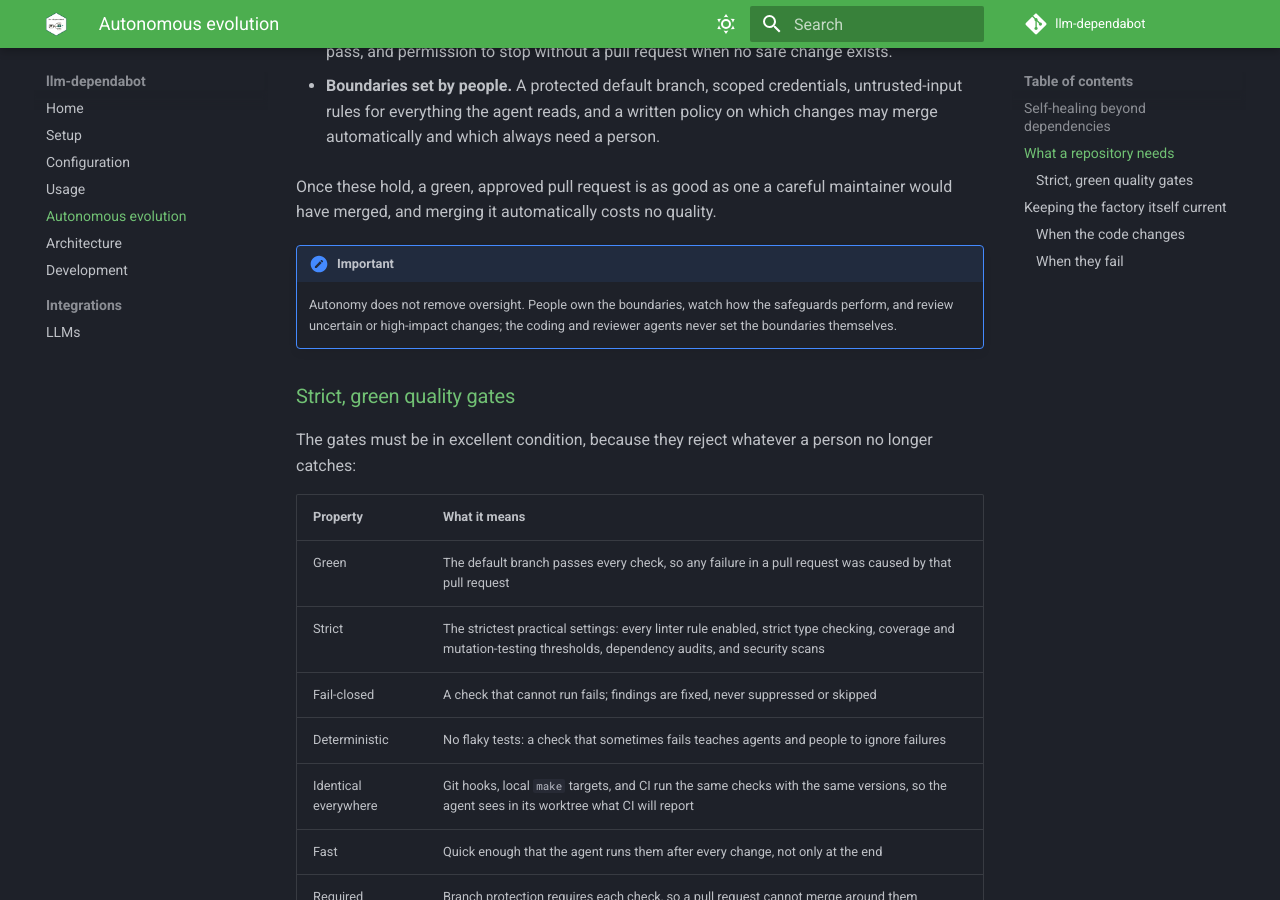
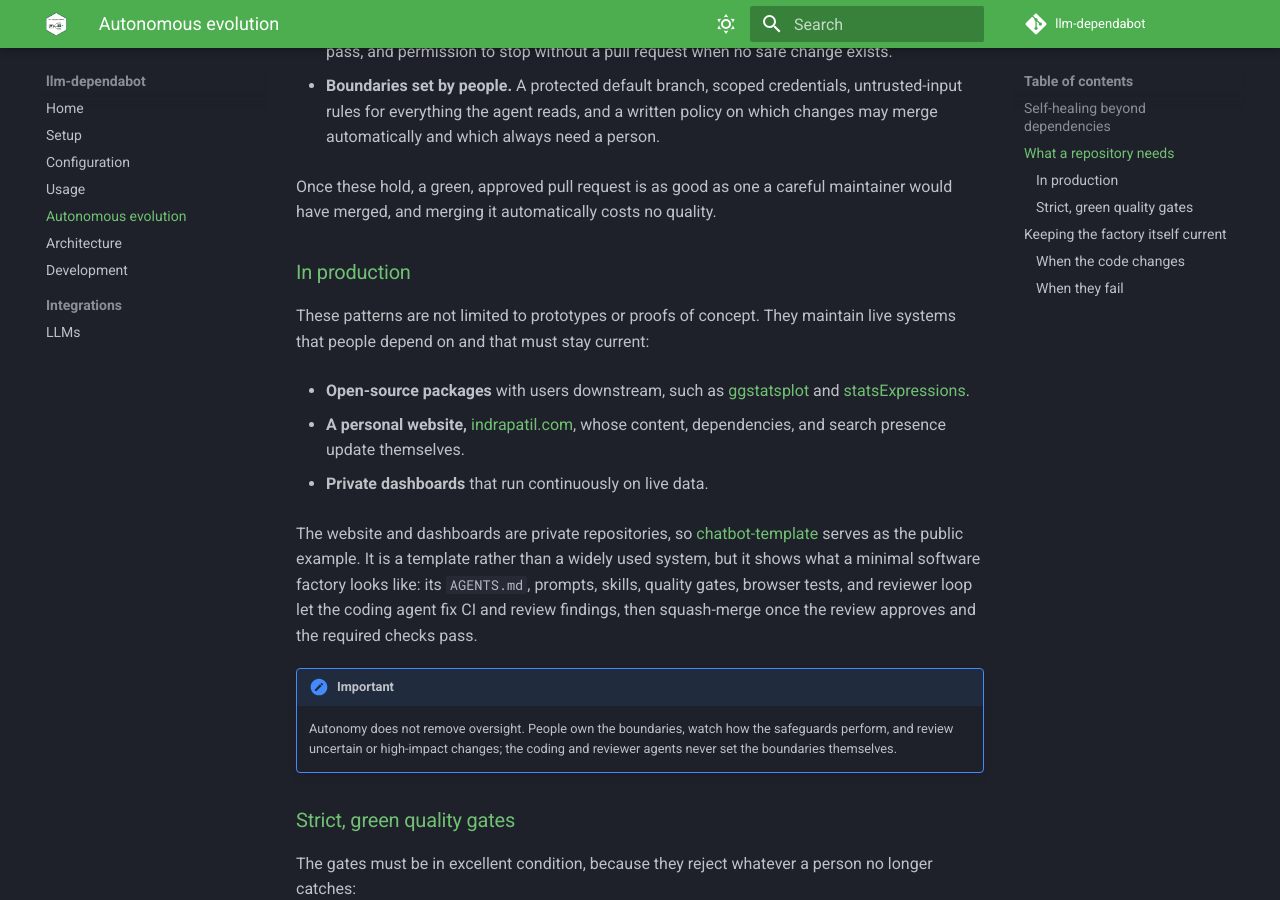
Before and after one commit to IndrajeetPatil/llm-dependabot, an MkDocs documentation site: the page built from docs/autonomy.md, in a window 1280 px wide and 900 px high, scrolled down 2308 px. Built offline with MkDocs 1.6.1 and Material for MkDocs 9.7.7, drawn with Linux system fonts in a browser that asks for light colours; comment, search, counter and statistics services are not loaded.

Commit message:
docs(autonomy): show where the patterns run in production
Name the open-source packages, website, and private dashboards these
patterns maintain, and keep chatbot-template as the public minimal
example.

```diff
--- a/docs/autonomy.md
+++ b/docs/autonomy.md
@@ -83,6 +83,28 @@ without anyone watching, and that takes sound agentic engineering practices:
 
 Once these hold, a green, approved pull request is as good as one a careful
 maintainer would have merged, and merging it automatically costs no quality.
+
+### In production
+
+These patterns are not limited to prototypes or proofs of concept. They
+maintain live systems that people depend on and that must stay current:
+
+- **Open-source packages** with users downstream, such as
+  [ggstatsplot](https://github.com/IndrajeetPatil/ggstatsplot) and
+  [statsExpressions](https://github.com/IndrajeetPatil/statsExpressions).
+
+- **A personal website,** [indrapatil.com](https://www.indrapatil.com),
+  whose content, dependencies, and search presence update themselves.
+
+- **Private dashboards** that run continuously on live data.
+
+The website and dashboards are private repositories, so
+[chatbot-template](https://github.com/IndrajeetPatil/chatbot-template)
+serves as the public example. It is a template rather than a widely used
+system, but it shows what a minimal software factory looks like: its
+`AGENTS.md`, prompts, skills, quality gates, browser tests, and reviewer loop
+let the coding agent fix CI and review findings, then squash-merge once the
+review approves and the required checks pass.
 
 > [!IMPORTANT]
 > Autonomy does not remove oversight. People own the boundaries, watch how
```
